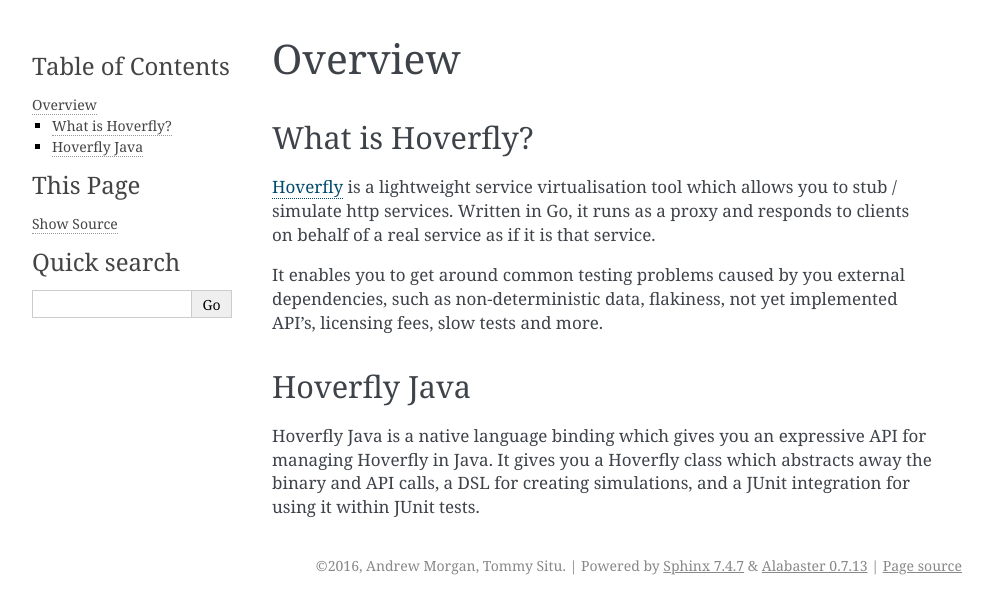
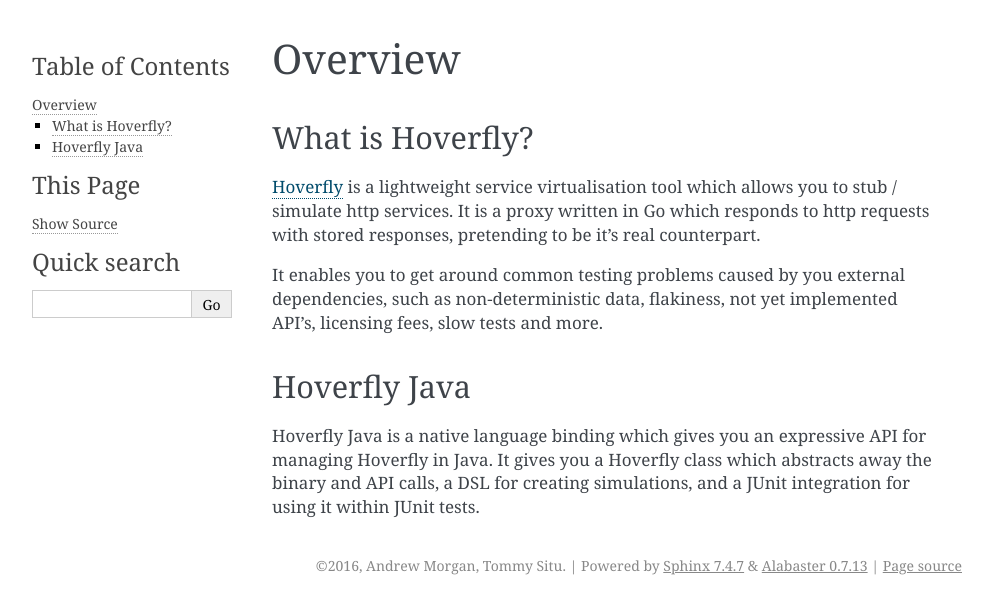
Before and after one commit to tommysitu/hoverfly-java, a Sphinx documentation site: the page built from docs/index.rst, in a window 1280 px wide. Shown: the top 614 px of the page, without its empty margins (148-1140 px from the left). Built offline with Sphinx 7.4.7, drawn with Linux system fonts in a browser that asks for light colours.

```diff
--- a/docs/index.rst
+++ b/docs/index.rst
@@ -3,7 +3,7 @@ Overview
 What is Hoverfly?
 =================
 
-`Hoverfly <http://hoverfly.io>`_ is a lightweight service virtualisation tool which allows you to stub / simulate http services. Written in Go, it runs as a proxy and responds to clients on behalf of a real service as if it is that service.
+`Hoverfly <http://hoverfly.io>`_ is a lightweight service virtualisation tool which allows you to stub / simulate http services. It is a proxy written in Go which responds to http requests with stored responses, pretending to be it's real counterpart.
 
 It enables you to get around common testing problems caused by you external dependencies, such as non-deterministic data, flakiness, not yet implemented API's, licensing fees, slow tests and more.
 
```
Also changed, not shown: docs/quick-start.rst (added, +18 -0 lines), 1 other file.
